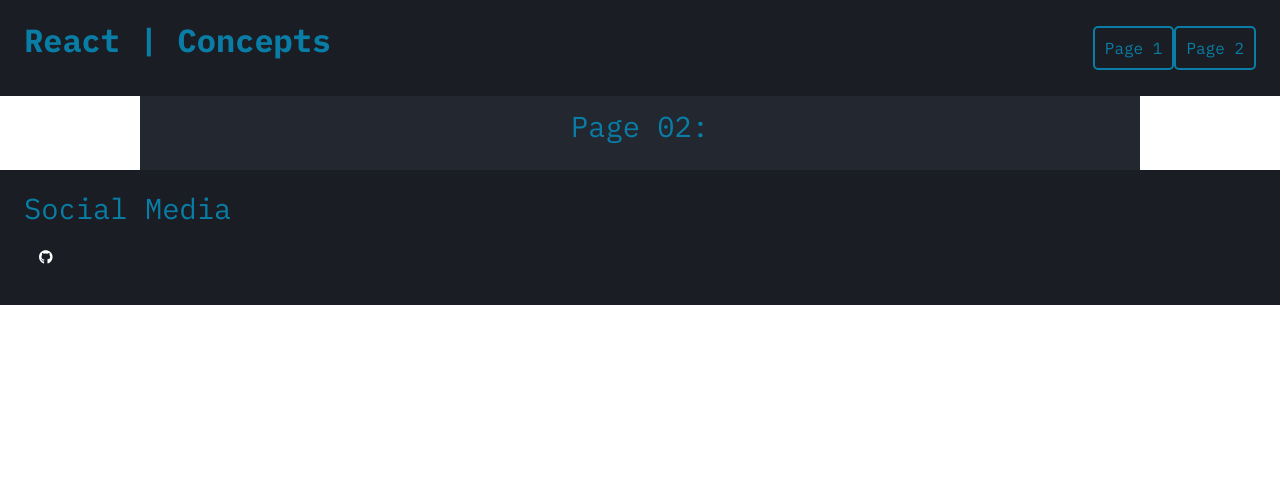
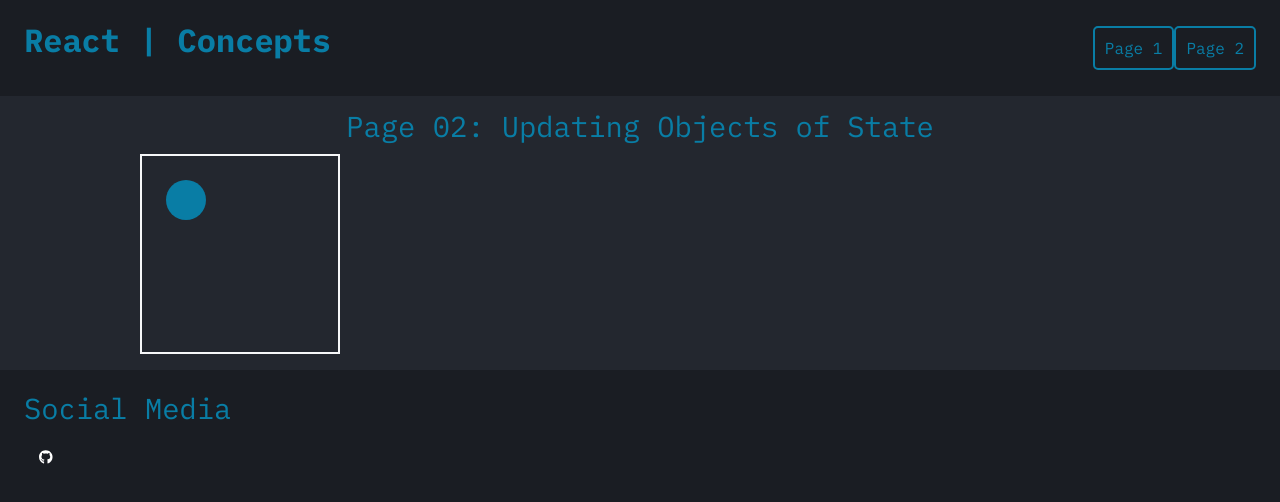
Before and after one commit to HulyaMartli/ReactExercises02-ComponentHistory, a React (Vite) app: page / in a window 1280 px wide. Both pictures are taken after a click on the link "Page 2". Shown: the top 502 px of the page. Built offline with nearby package versions, Linux system fonts and the light colour scheme.

Commit message:
updating objects in useState

```diff
--- a/src/App.css
+++ b/src/App.css
@@ -7,6 +7,8 @@
 
 body {
   font-family: 'IBM Plex Mono', monospace;
+  background-color: var(--third--color);
+  color: var(--white--color);
 }
 
 :root {
@@ -39,7 +41,7 @@ a {
   filter: drop-shadow(0 0 2em #646cffaa);
 }
 
-main.light{
+body.light{
   color: var(--primary--color);
   background-color: var(--white--color);
   padding: var(--spacing-lg);
@@ -90,10 +92,6 @@ header {
   padding: 1.5em;
 }
 
-main {
-  color: var(--white--color);
-  background-color: var(--third--color);
-}
 
 button {
   background-color: var(--primary--color);
--- a/src/App.jsx
+++ b/src/App.jsx
@@ -4,7 +4,7 @@ import { Logo } from './components/Logo'
 import { NavFooter } from './components/NavFooter'
 import { NavMain } from './components/NavMain'
 import { Page01 } from './pages/Page01-ComponentMemory'
-import { Page02 } from './pages/Page02'
+import { Page02 } from './pages/Page02-UpdatingObjectsInState'
 import { useState } from 'react'
 
 function App() {
--- a/src/assets/styles/gallery.css
+++ b/src/assets/styles/gallery.css
@@ -9,7 +9,7 @@
     padding: 5px;
 }
 
-.gallery > figure > img {
+.sculpture > figure > img {
     width: 200px;
 }
 
--- /dev/null
+++ b/src/pages/Page02-UpdatingObjectsInState.jsx
@@ -0,0 +1,60 @@
+import { useState } from "react";
+
+export function Page02(){
+    return (
+        <section>
+            <h2>Page 02: Updating Objects of State</h2>
+            <MovingDot/>
+        </section>
+    )
+}
+
+function MovingDot(){
+    //onPointerMove e.clientX, e.clientY
+    const [position, setPosition] = useState({x:0,y:0});
+    const stageStyles = {
+        border: "2px solid #F6F7F9",
+        padding: "24px",
+        position:"relative",
+        width: "200px",
+        height:"200px",
+    };
+    const dotStyle = {
+        width: "40px",
+        height: "40px",
+        borderRadius: "50%",
+        backgroundColor: "#097DA5",
+        position:"absolute",
+        transform: `translate( ${position.x}px, ${position.y}px)`
+    }
+
+    function handlePointerMove(e){
+        console.log(e);
+        /*
+        state obje ya da arrayini mutate etme. React algılamıyor
+        position.x = e.clientX;
+        position.y = e.clientY;
+        */
+
+/*         const newPos = {x:e.clientX,y:e.clientY}
+        setPosition(newPos) */
+
+        setPosition({x:e.clientX - 70,y:e.clientY - 220});
+    }
+
+    return(
+        <div style={stageStyles} onPointerMove={handlePointerMove}>
+            <div style={dotStyle}></div>
+        </div>
+    )
+}
+
+function FormMessage (){
+    return(
+        <form>
+            <input type="text" name="firstName" placeholder="Your name"/>
+            <input type="text" name="lastName" placeholder="Your last name" />
+            <input type="email" name="email" placeholder="Your email" />
+        </form>
+    )
+}
--- a/src/pages/Page02.jsx
+++ /dev/null
@@ -1,7 +0,0 @@
-export function Page02(){
-    return (
-        <section>
-            <h2>Page 02:</h2>
-        </section>
-    )
-}
```
Also changed, not shown: src/pages/Page01-ComponentMemory.jsx (+9 -9 lines).
